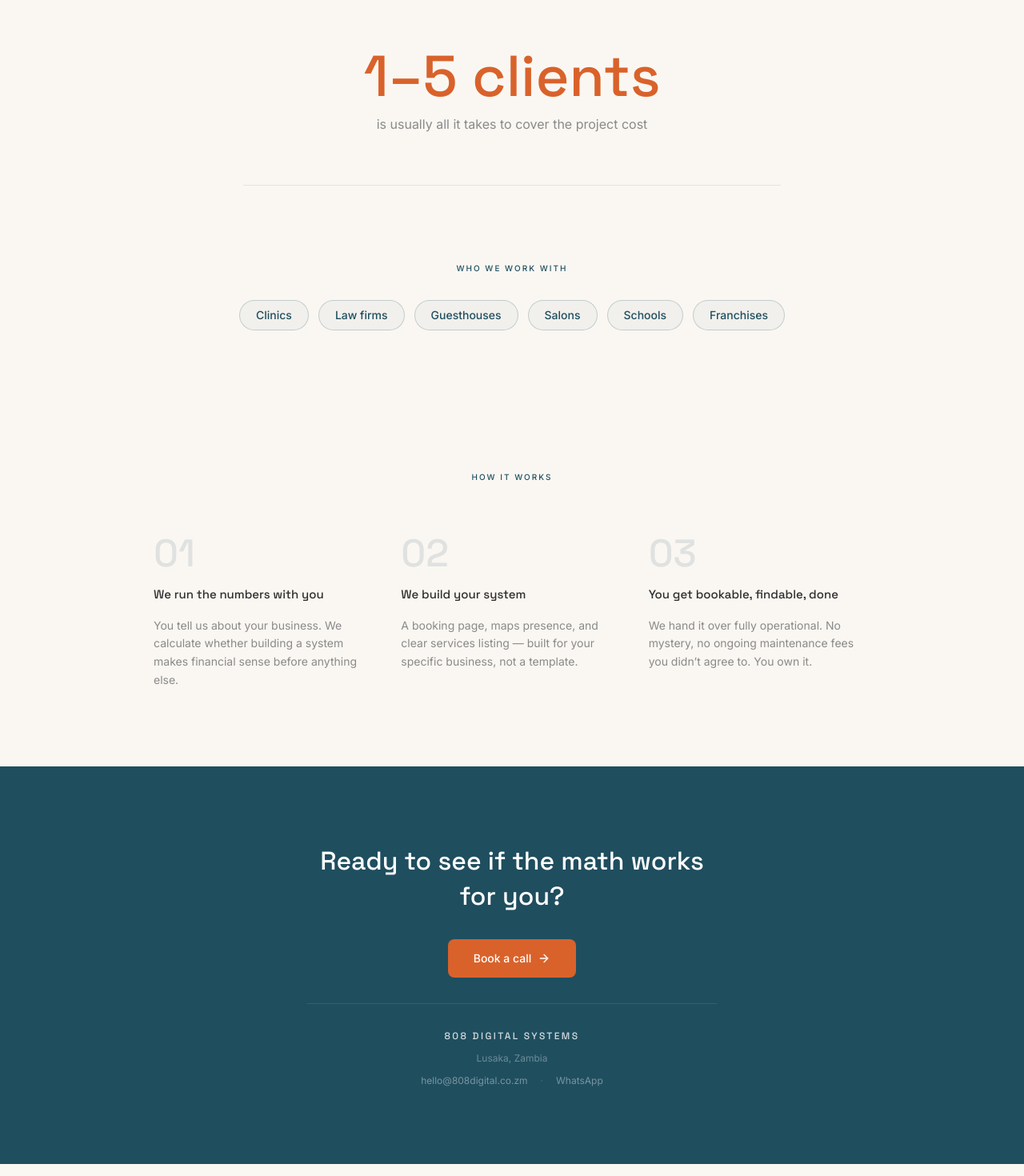
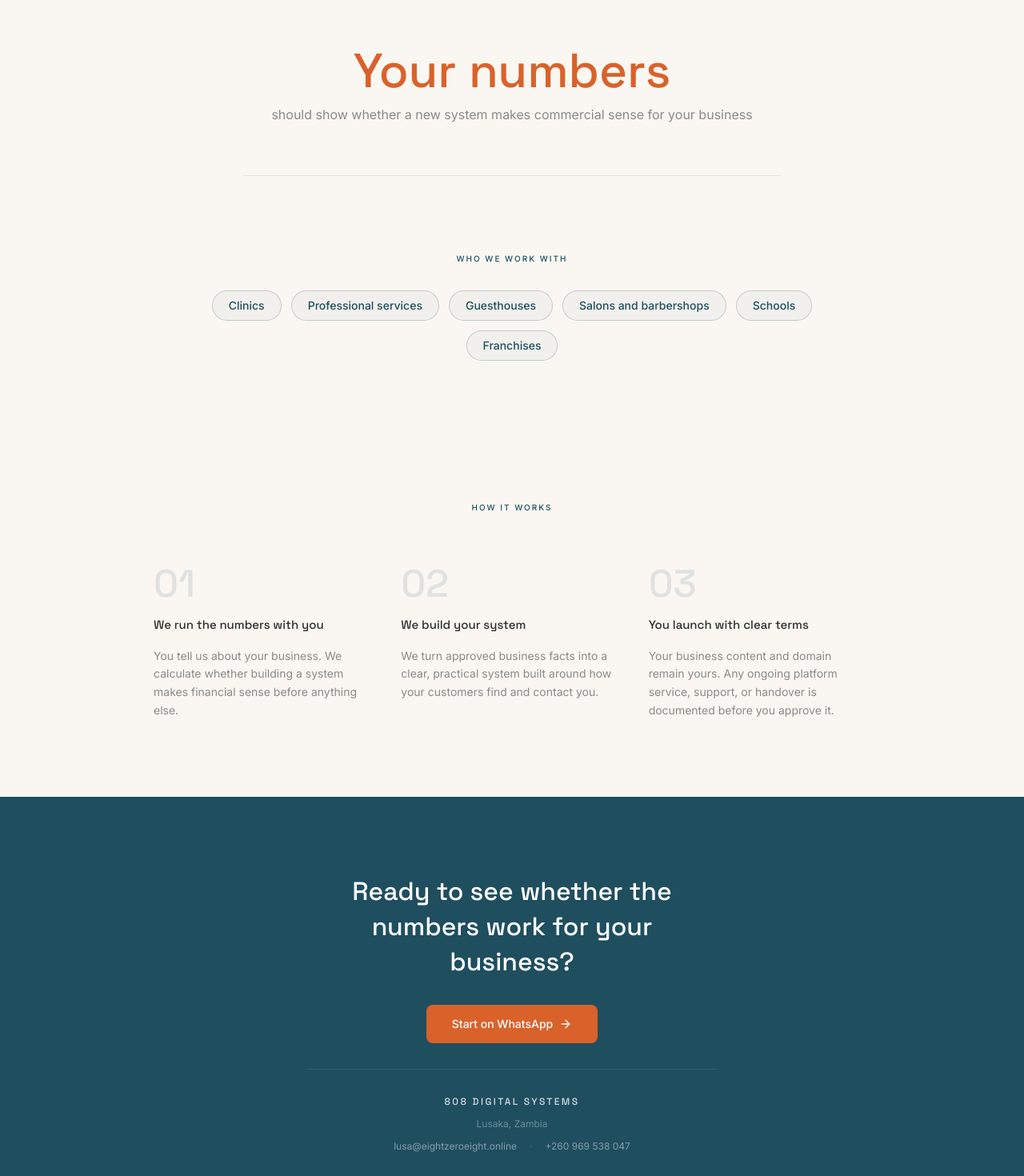
Before and after one commit to lusa8o8/808_landing_page, a Next.js app in the folder apps/web/: page / in a window 1280 px wide. Shown: the part 2060-3530 px from the top of the page at 80% size. Built offline with nearby package versions, Linux system fonts and the light colour scheme.

Commit message:
feat(web): add shared marketing shell

```diff
--- /dev/null
+++ b/apps/web/src/app/(marketing)/layout.tsx
@@ -0,0 +1,14 @@
+import type { ReactNode } from "react";
+
+import { MarketingFooter } from "@/components/marketing-footer";
+import { MarketingHeader } from "@/components/marketing-header";
+
+export default function MarketingLayout({ children }: Readonly<{ children: ReactNode }>) {
+  return (
+    <div className="min-h-screen bg-background text-foreground">
+      <MarketingHeader />
+      {children}
+      <MarketingFooter />
+    </div>
+  );
+}
--- a/apps/web/src/components/landing-page.tsx
+++ b/apps/web/src/components/landing-page.tsx
@@ -1,7 +1,8 @@
 import Image from "next/image";
-import { ArrowRight, Calendar, List, MapPin, type LucideIcon } from "lucide-react";
+import { Calendar, List, MapPin, type LucideIcon } from "lucide-react";
 
 import { LtvChat } from "@/components/ltv-chat";
+import { audienceLabels, marketingServices, processSteps } from "@/content/marketing";
 
 const mosaic = [
   {
@@ -42,43 +43,11 @@ const mosaic = [
   },
 ] as const;
 
-const services: Array<{ icon: LucideIcon; label: string; description: string }> = [
-  {
-    icon: Calendar,
-    label: "Booking system",
-    description: "Clients book directly — no DMs, no missed calls, no double-bookings.",
-  },
-  {
-    icon: MapPin,
-    label: "Maps & discovery",
-    description: "Your business shows up when people search locally on Google and Maps.",
-  },
-  {
-    icon: List,
-    label: "Clear services & pricing",
-    description: "What you offer, what it costs, and how to book. All in one place.",
-  },
-];
-
-const audiences = ["Clinics", "Law firms", "Guesthouses", "Salons", "Schools", "Franchises"];
-
-const processSteps = [
-  {
-    number: "01",
-    heading: "We run the numbers with you",
-    body: "You tell us about your business. We calculate whether building a system makes financial sense before anything else.",
-  },
-  {
-    number: "02",
-    heading: "We build your system",
-    body: "A booking page, maps presence, and clear services listing — built for your specific business, not a template.",
-  },
-  {
-    number: "03",
-    heading: "You get bookable, findable, done",
-    body: "We hand it over fully operational. No mystery, no ongoing maintenance fees you didn’t agree to. You own it.",
-  },
-];
+const serviceIcons: Record<string, LucideIcon> = {
+  "booking-systems": Calendar,
+  "local-search-and-maps": MapPin,
+  "service-and-pricing-pages": List,
+};
 
 function SectionLabel({ children, accent = false }: { children: string; accent?: boolean }) {
   return (
@@ -92,7 +61,10 @@ function SectionLabel({ children, accent = false }: { children: string; accent?:
 
 function HeroSection() {
   return (
-    <section className="hero relative flex min-h-screen flex-col items-center justify-center overflow-hidden px-4 py-24">
+    <section
+      id="calculator"
+      className="hero relative flex min-h-screen scroll-mt-16 flex-col items-center justify-center overflow-hidden px-4 py-24"
+    >
       <div
         className="absolute inset-0 grid grid-flow-dense grid-cols-4 grid-rows-3 gap-0.5"
         aria-hidden="true"
@@ -182,24 +154,30 @@ function ProblemSection() {
 
 function ServicesSection() {
   return (
-    <section className="bg-background px-4 py-24">
+    <section id="services" className="scroll-mt-16 bg-background px-4 py-24">
       <div className="mx-auto max-w-4xl">
         <div className="mb-12 text-center">
           <SectionLabel>What we build</SectionLabel>
         </div>
         <div className="grid overflow-hidden rounded-xl border border-black/8 sm:grid-cols-3">
-          {services.map(({ icon: Icon, label, description }) => (
+          {marketingServices.map(({ slug, label, description }) => {
+            const Icon = serviceIcons[slug];
+
+            return (
               <article
-              key={label}
+                key={slug}
                 className="border-b border-black/8 bg-background p-8 last:border-b-0 sm:border-r sm:border-b-0 sm:last:border-r-0"
               >
                 <div className="mb-6 flex size-9 items-center justify-center rounded-lg bg-primary text-white">
                   <Icon aria-hidden="true" className="size-5" />
                 </div>
-              <h3 className="mb-2 font-heading text-[15px] font-medium text-foreground">{label}</h3>
+                <h3 className="mb-2 font-heading text-[15px] font-medium text-foreground">
+                  {label}
+                </h3>
                 <p className="text-sm leading-relaxed text-muted-foreground">{description}</p>
               </article>
-          ))}
+            );
+          })}
         </div>
       </div>
     </section>
@@ -210,9 +188,11 @@ function ProofSection() {
   return (
     <section className="bg-background px-4 py-4">
       <div className="mx-auto max-w-2xl border-y border-black/8 py-16 text-center">
-        <p className="mb-3 font-heading text-6xl font-medium text-accent sm:text-7xl">1–5 clients</p>
+        <p className="mb-3 font-heading text-5xl font-medium text-accent sm:text-6xl">
+          Your numbers
+        </p>
         <p className="text-base text-muted-foreground">
-          is usually all it takes to cover the project cost
+          should show whether a new system makes commercial sense for your business
         </p>
       </div>
     </section>
@@ -227,7 +207,7 @@ function AudienceSection() {
           <SectionLabel>Who we work with</SectionLabel>
         </div>
         <ul className="flex list-none flex-wrap justify-center gap-3 p-0">
-          {audiences.map((audience) => (
+          {audienceLabels.map((audience) => (
             <li
               key={audience}
               className="rounded-full border border-primary/22 bg-primary/4 px-5 py-2 text-sm font-medium text-primary"
@@ -264,54 +244,6 @@ function ProcessSection() {
   );
 }
 
-function FooterCallToAction() {
-  return (
-    <footer id="contact" className="bg-primary px-4 py-24 text-center">
-      <div className="mx-auto max-w-lg space-y-8">
-        <h2 className="font-heading text-2xl font-medium leading-snug text-white sm:text-[32px]">
-          Ready to see if the math works for you?
-        </h2>
-
-        <a
-          href="https://wa.me/260977000000"
-          target="_blank"
-          rel="noopener noreferrer"
-          className="inline-flex items-center gap-2 rounded-lg bg-accent px-8 py-3.5 text-sm font-medium text-white transition-opacity hover:opacity-90 focus-visible:outline-2 focus-visible:outline-offset-2 focus-visible:outline-white active:opacity-75"
-        >
-          Book a call
-          <ArrowRight aria-hidden="true" className="size-4" />
-        </a>
-
-        <div className="space-y-3 border-t border-white/10 pt-8">
-          <p className="font-heading text-xs font-medium uppercase tracking-[0.2em] text-white/80">
-            808 Digital Systems
-          </p>
-          <p className="text-xs text-white/35">Lusaka, Zambia</p>
-          <div className="flex items-center justify-center gap-4 text-xs">
-            <a
-              href="mailto:hello@808digital.co.zm"
-              className="text-white/40 transition-colors hover:text-white/70 focus-visible:outline-2 focus-visible:outline-offset-2 focus-visible:outline-white"
-            >
-              hello@808digital.co.zm
-            </a>
-            <span aria-hidden="true" className="text-white/20">
-              ·
-            </span>
-            <a
-              href="https://wa.me/260977000000"
-              target="_blank"
-              rel="noopener noreferrer"
-              className="text-white/40 transition-colors hover:text-white/70 focus-visible:outline-2 focus-visible:outline-offset-2 focus-visible:outline-white"
-            >
-              WhatsApp
-            </a>
-          </div>
-        </div>
-      </div>
-    </footer>
-  );
-}
-
 export function LandingPage() {
   return (
     <main className="min-h-screen bg-background text-foreground">
@@ -322,7 +254,6 @@ export function LandingPage() {
       <ProofSection />
       <AudienceSection />
       <ProcessSection />
-      <FooterCallToAction />
     </main>
   );
 }
--- /dev/null
+++ b/apps/web/src/components/marketing-footer.tsx
@@ -0,0 +1,51 @@
+import { ArrowRight } from "lucide-react";
+
+import { siteConfig } from "@/content/site";
+
+export function MarketingFooter() {
+  return (
+    <footer id="contact" className="bg-primary px-4 py-24 text-center text-white">
+      <div className="mx-auto max-w-lg space-y-8">
+        <h2 className="font-heading text-2xl font-medium leading-snug sm:text-[32px]">
+          Ready to see whether the numbers work for your business?
+        </h2>
+
+        <a
+          href={siteConfig.whatsappHref}
+          target="_blank"
+          rel="noopener noreferrer"
+          className="inline-flex items-center gap-2 rounded-lg bg-accent px-8 py-3.5 text-sm font-medium text-white transition-opacity hover:opacity-90 focus-visible:outline-2 focus-visible:outline-offset-2 focus-visible:outline-white active:opacity-75"
+        >
+          Start on WhatsApp
+          <ArrowRight aria-hidden="true" className="size-4" />
+        </a>
+
+        <div className="space-y-3 border-t border-white/10 pt-8">
+          <p className="font-heading text-xs font-medium uppercase tracking-[0.2em] text-white/80">
+            {siteConfig.shortName}
+          </p>
+          <p className="text-xs text-white/35">{siteConfig.location}</p>
+          <div className="flex flex-wrap items-center justify-center gap-x-4 gap-y-2 text-xs">
+            <a
+              href={`mailto:${siteConfig.email}`}
+              className="text-white/45 transition-colors hover:text-white/75 focus-visible:outline-2 focus-visible:outline-offset-2 focus-visible:outline-white"
+            >
+              {siteConfig.email}
+            </a>
+            <span aria-hidden="true" className="text-white/20">
+              ·
+            </span>
+            <a
+              href={siteConfig.whatsappHref}
+              target="_blank"
+              rel="noopener noreferrer"
+              className="text-white/45 transition-colors hover:text-white/75 focus-visible:outline-2 focus-visible:outline-offset-2 focus-visible:outline-white"
+            >
+              {siteConfig.whatsappDisplay}
+            </a>
+          </div>
+        </div>
+      </div>
+    </footer>
+  );
+}
--- /dev/null
+++ b/apps/web/src/components/marketing-header.tsx
@@ -0,0 +1,52 @@
+import { Menu } from "lucide-react";
+import Link from "next/link";
+
+import { siteConfig } from "@/content/site";
+
+export function MarketingHeader() {
+  return (
+    <header className="absolute inset-x-0 top-0 z-30 border-b border-white/10 bg-overlay/30 text-white backdrop-blur-sm">
+      <div className="mx-auto flex h-16 max-w-6xl items-center justify-between px-4 sm:px-6">
+        <Link
+          href="/"
+          className="font-heading text-sm font-medium uppercase tracking-[0.16em] text-white focus-visible:outline-2 focus-visible:outline-offset-4 focus-visible:outline-white"
+        >
+          808 Digital Systems
+        </Link>
+
+        <nav aria-label="Primary navigation" className="hidden items-center gap-7 sm:flex">
+          {siteConfig.navigation.map((item) => (
+            <Link
+              key={item.label}
+              href={item.href}
+              className="text-sm text-white/70 transition-colors hover:text-white focus-visible:outline-2 focus-visible:outline-offset-4 focus-visible:outline-white"
+            >
+              {item.label}
+            </Link>
+          ))}
+        </nav>
+
+        <details className="group relative sm:hidden">
+          <summary className="flex size-10 cursor-pointer list-none items-center justify-center rounded-md border border-white/20 text-white transition-colors marker:hidden hover:bg-white/10 focus-visible:outline-2 focus-visible:outline-offset-2 focus-visible:outline-white [&::-webkit-details-marker]:hidden">
+            <Menu aria-hidden="true" className="size-5" />
+            <span className="sr-only">Open navigation</span>
+          </summary>
+          <nav
+            aria-label="Mobile navigation"
+            className="absolute right-0 mt-3 flex min-w-52 flex-col overflow-hidden rounded-lg border border-black/10 bg-background p-2 text-foreground shadow-xl"
+          >
+            {siteConfig.navigation.map((item) => (
+              <Link
+                key={item.label}
+                href={item.href}
+                className="rounded-md px-4 py-3 text-sm font-medium transition-colors hover:bg-primary/8 focus-visible:outline-2 focus-visible:outline-primary"
+              >
+                {item.label}
+              </Link>
+            ))}
+          </nav>
+        </details>
+      </div>
+    </header>
+  );
+}
```
Also changed, not shown: apps/web/src/app/layout.tsx (+9 -3 lines), apps/web/src/components/ltv-chat.tsx (+6 -4 lines), apps/web/src/app/(marketing)/page.tsx (renamed from apps/web/src/app/page.tsx). Lines whose indentation alone changed are shown as unchanged.
